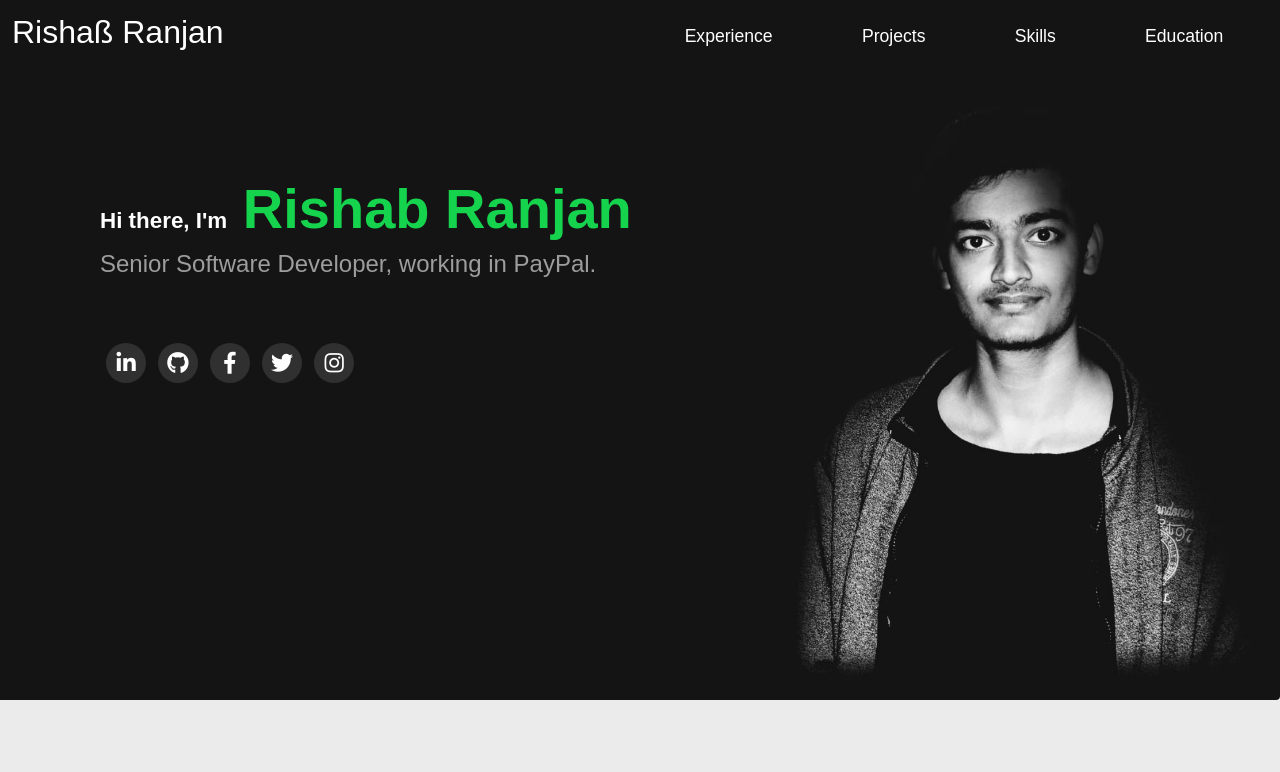
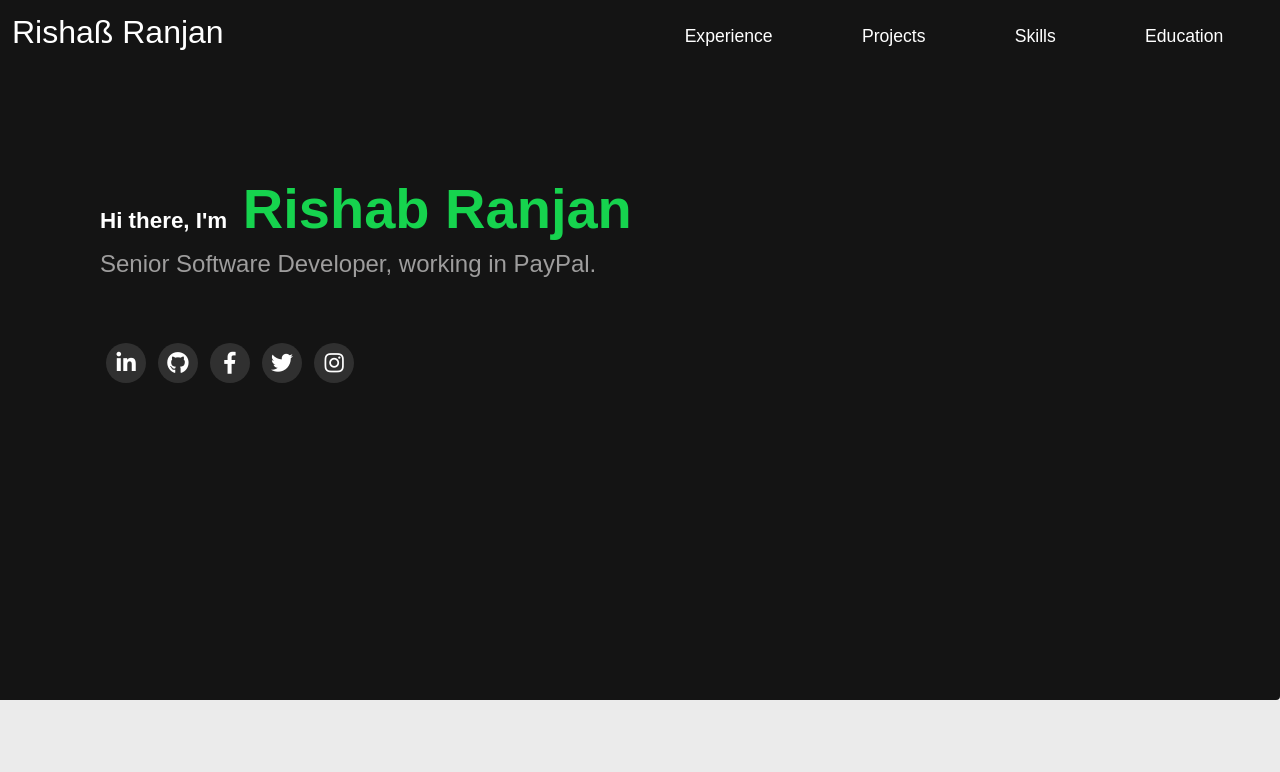
Before and after one commit to rishabranjan/portfolio, a React (Create React App) app: page / in a window 1280 px wide. Shown: the top 772 px of the page. Built offline with nearby package versions, Linux system fonts and the light colour scheme.

Commit message:
fix: removed profile pio

```diff
--- a/src/components/Home/home.css
+++ b/src/components/Home/home.css
@@ -1,7 +1,6 @@
 .image {
   height: 700px;
-  background: #141414 url("/src/components/style/risbw.jpeg") no-repeat right
-    100%;
+  background: #141414;
   background-size: 40%;
   border-top-left-radius: 4px;
   border-bottom-right-radius: 4px;
```
